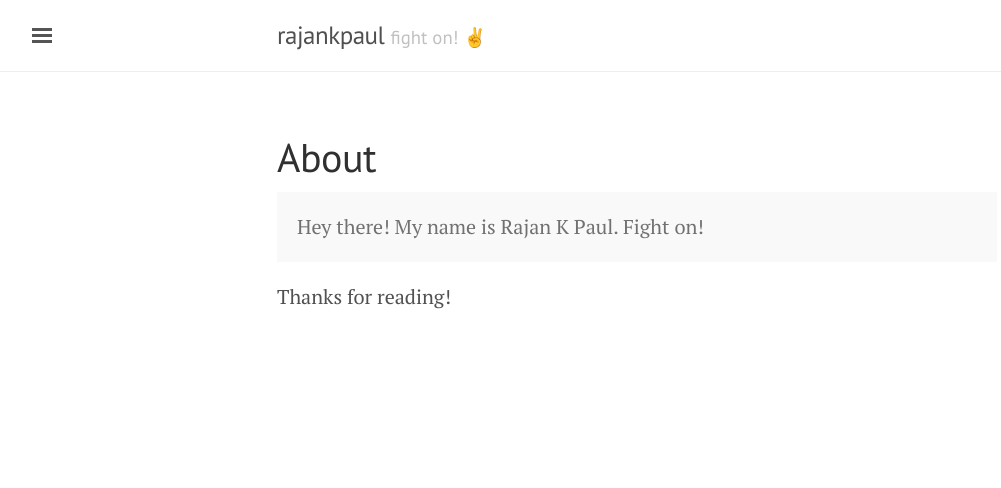
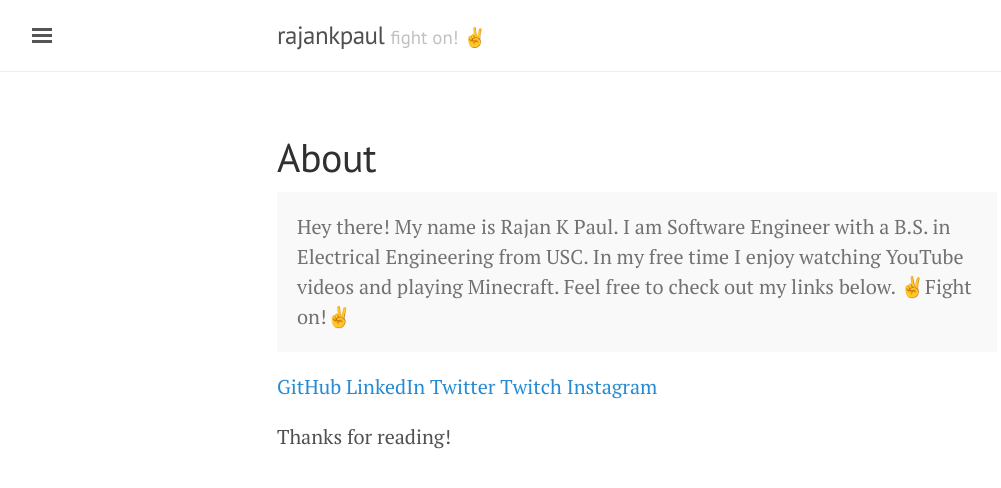
Before and after one commit to rajankpaul/rajankpaul.github.io, a Jekyll site: the page built from about.md, in a window 1280 px wide. Shown: the top 488 px of the page, without its empty margins (3-1004 px from the left). Built offline with Jekyll 4.4.1, drawn with Linux system fonts in a browser that asks for light colours.

Commit message:
Update about.md

```diff
--- a/about.md
+++ b/about.md
@@ -4,7 +4,14 @@ title: About
 ---
 
 <p class="message">
-  Hey there! My name is Rajan K Paul. Fight on!
+  Hey there! My name is Rajan K Paul. I am Software Engineer with a B.S. in Electrical Engineering from USC. In my free time I enjoy watching YouTube videos and playing Minecraft. Feel free to check out my links below.
+✌️Fight on!✌️
 </p>
 
+[GitHub](https://github.com/rajankpaul)
+[LinkedIn](https://linkedin.com/rajankpaul)
+[Twitter](https://twitter.com/rajankpaul)
+[Twitch](https://twitter.com/rajankpaul)
+[Instagram](https://linkedin.com/rajankpaul)
+
 Thanks for reading!
```
